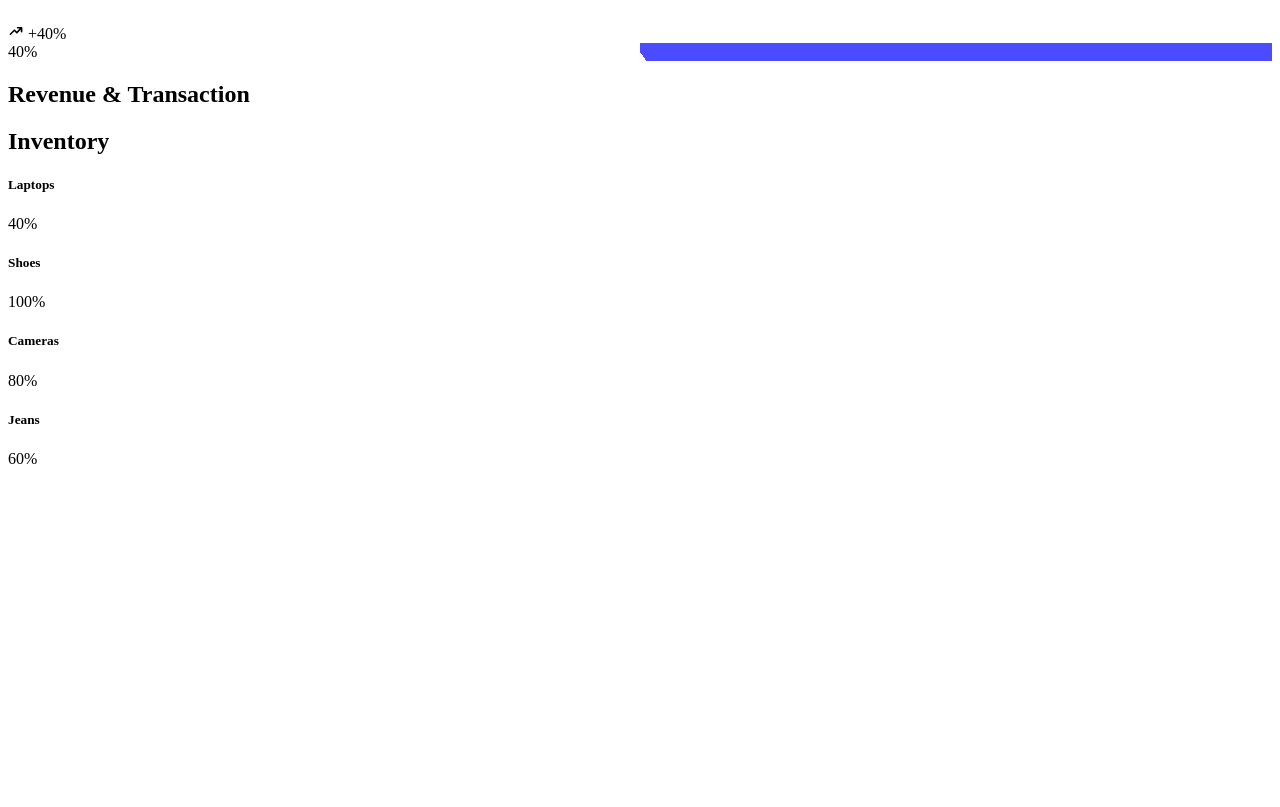
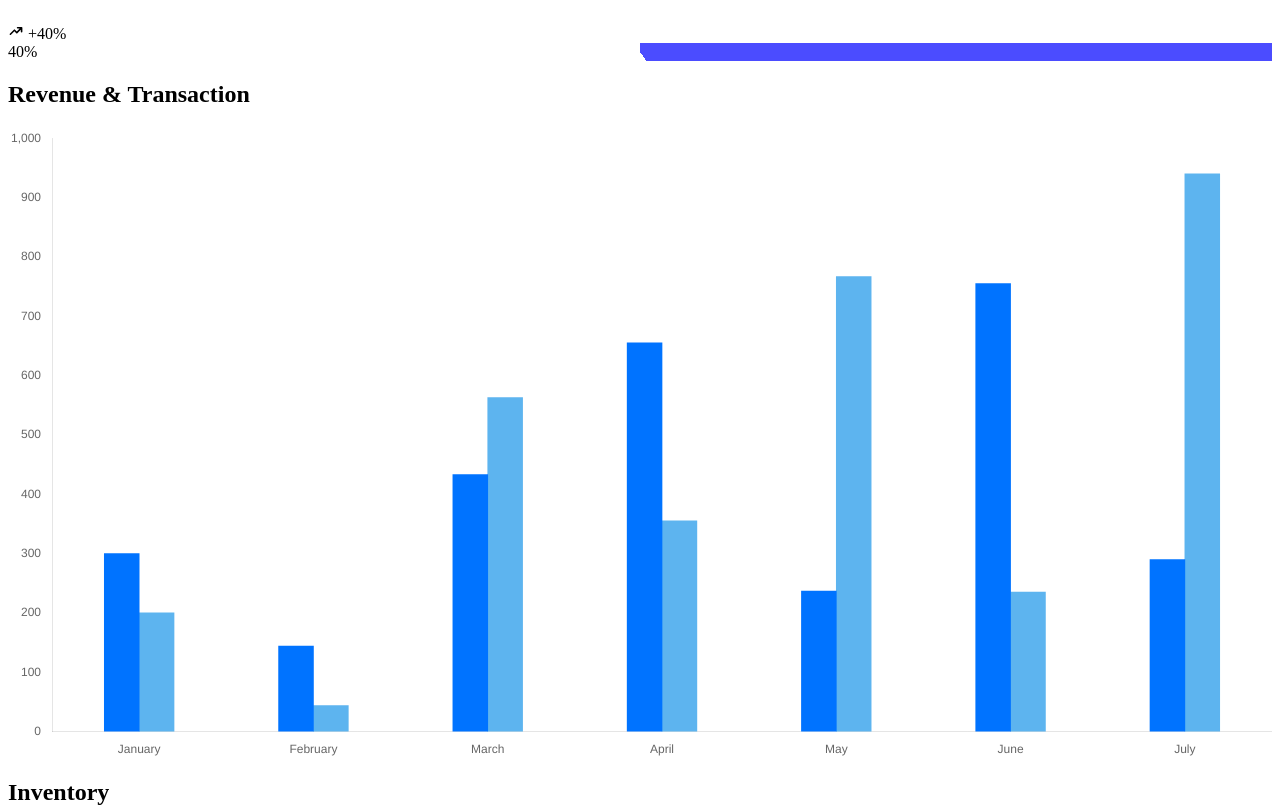
Before and after one commit to 0x1Shub/admin-dashboard, a React (Vite) app: page /admin/dashboard in a window 1280 px wide. Shown: the part 1040-1847 px from the top of the page. Before the commit the page ends 1516 px from the top, so only its background shows below. Built offline with nearby package versions, Linux system fonts and the light colour scheme; the HTML template or start-up script is replaced by a standard one.

Commit message:
Created: Barchart component

```diff
--- a/package.json
+++ b/package.json
@@ -10,6 +10,7 @@
     "preview": "vite preview"
   },
   "dependencies": {
+    "chart.js": "^4.4.2",
     "react": "^18.2.0",
     "react-chartjs-2": "^5.2.0",
     "react-dom": "^18.2.0",
--- a/src/components/Charts.tsx
+++ b/src/components/Charts.tsx
@@ -0,0 +1,243 @@
+import {
+    Chart as ChartJS,
+    CategoryScale,
+    LinearScale,
+    BarElement,
+    Title,
+    Tooltip,
+    Legend,
+    ChartData,
+    ChartOptions,
+    ArcElement,
+    PointElement,
+    LineElement,
+    Filler,
+  } from "chart.js";
+  import { Bar, Doughnut, Line, Pie } from "react-chartjs-2";
+
+  ChartJS.register(
+    CategoryScale,
+    LinearScale,
+    BarElement,
+    Title,
+    Tooltip,
+    Legend,
+    ArcElement,
+    PointElement,
+    LineElement,
+    Filler
+  );
+
+  const months = ["January", "February", "March", "April", "May", "June", "July"];
+
+  interface BarChartProps {
+    horizontal?: boolean;
+    data_1: number[];
+    data_2: number[];
+    title_1: string;
+    title_2: string;
+    bgColor_1: string;
+    bgColor_2: string;
+    labels?: string[];
+  }
+
+  export const BarChart = ({
+    data_1 = [],
+    data_2 = [],
+    title_1,
+    title_2,
+    bgColor_1,
+    bgColor_2,
+    horizontal = false,
+    labels = months,
+  }: BarChartProps) => {
+    const options: ChartOptions<"bar"> = {
+      responsive: true,
+      indexAxis: horizontal ? "y" : "x",
+      plugins: {
+        legend: {
+          display: false,
+        },
+        title: {
+          display: false,
+        },
+      },
+
+      scales: {
+        y: {
+          beginAtZero: true,
+          grid: {
+            display: false,
+          },
+        },
+        x: {
+          grid: {
+            display: false,
+          },
+        },
+      },
+    };
+
+    const data: ChartData<"bar", number[], string> = {
+      labels,
+      datasets: [
+        {
+          label: title_1,
+          data: data_1,
+          backgroundColor: bgColor_1,
+          barThickness: "flex",
+          barPercentage: 1,
+          categoryPercentage: 0.4,
+        },
+        {
+          label: title_2,
+          data: data_2,
+          backgroundColor: bgColor_2,
+          barThickness: "flex",
+          barPercentage: 1,
+          categoryPercentage: 0.4,
+        },
+      ],
+    };
+
+    return <Bar width={horizontal ? "200%" : ""} options={options} data={data} />;
+  };
+
+  interface DoughnutChartProps {
+    labels: string[];
+    data: number[];
+    backgroundColor: string[];
+    cutout?: number | string;
+    legends?: boolean;
+    offset?: number[];
+  }
+
+  export const DoughnutChart = ({
+    labels,
+    data,
+    backgroundColor,
+    cutout,
+    legends = true,
+    offset,
+  }: DoughnutChartProps) => {
+    const doughnutData: ChartData<"doughnut", number[], string> = {
+      labels,
+      datasets: [
+        {
+          data,
+          backgroundColor,
+          borderWidth: 0,
+          offset,
+        },
+      ],
+    };
+
+    const doughnutOptions: ChartOptions<"doughnut"> = {
+      responsive: true,
+      plugins: {
+        legend: {
+          display: legends,
+          position: "bottom",
+          labels: {
+            padding: 40,
+          },
+        },
+      },
+      cutout,
+    };
+
+    return <Doughnut data={doughnutData} options={doughnutOptions} />;
+  };
+
+  interface PieChartProps {
+    labels: string[];
+    data: number[];
+    backgroundColor: string[];
+    offset?: number[];
+  }
+  export const PieChart = ({
+    labels,
+    data,
+    backgroundColor,
+    offset,
+  }: PieChartProps) => {
+    const pieChartData: ChartData<"pie", number[], string> = {
+      labels,
+      datasets: [
+        {
+          data,
+          backgroundColor,
+          borderWidth: 1,
+          offset,
+        },
+      ],
+    };
+
+    const pieChartOptions: ChartOptions<"pie"> = {
+      responsive: true,
+      plugins: {
+        legend: {
+          display: false,
+        },
+      },
+    };
+
+    return <Pie data={pieChartData} options={pieChartOptions} />;
+  };
+
+  interface LineChartProps {
+    data: number[];
+    label: string;
+    backgroundColor: string;
+    borderColor: string;
+    labels?: string[];
+  }
+
+  export const LineChart = ({
+    data,
+    label,
+    backgroundColor,
+    borderColor,
+    labels = months,
+  }: LineChartProps) => {
+    const options: ChartOptions<"line"> = {
+      responsive: true,
+      plugins: {
+        legend: {
+          display: false,
+        },
+        title: {
+          display: false,
+        },
+      },
+
+      scales: {
+        y: {
+          beginAtZero: true,
+          grid: {
+            display: false,
+          },
+        },
+        x: {
+          grid: {
+            display: false,
+          },
+        },
+      },
+    };
+
+    const lineChartData: ChartData<"line", number[], string> = {
+      labels,
+      datasets: [
+        {
+          fill: true,
+          label,
+          data,
+          backgroundColor,
+          borderColor,
+        },
+      ],
+    };
+
+    return <Line options={options} data={lineChartData} />;
+  };
--- a/src/pages/Dashboard.tsx
+++ b/src/pages/Dashboard.tsx
@@ -4,6 +4,7 @@ import { BsSearch } from 'react-icons/bs'
 import userImg from '../assets/userpic.png';
 import { HiTrendingUp, HiTrendingDown } from "react-icons/hi";
 import data from '../assets/data.json';
+import { BarChart } from "../components/Charts";
 
 const Dashboard = () => {
   return (
@@ -29,6 +30,12 @@ const Dashboard = () => {
         <section className="graph-container">
           <div className="revenue-chart">
             <h2>Revenue & Transaction</h2>
+            <BarChart data_1={[300, 144, 433, 655, 237, 755, 290]} data_2={[200, 44, 563, 355, 767, 235, 940]}
+              title_1="Revenue"
+              title_2="Transaction"
+              bgColor_1="rgb(0, 115, 255)"
+              bgColor_2="rgba(53, 162, 235, 0.8)"
+            />
           </div>
 
           <div className="dashboard-categories">
```
Also changed, not shown: 1 other file (tests, documents, lock files or other folders).
